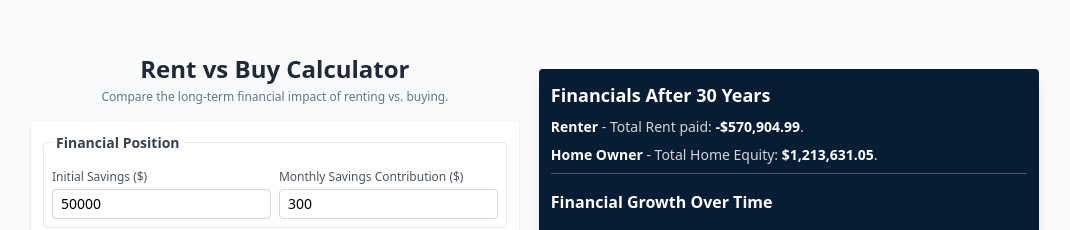
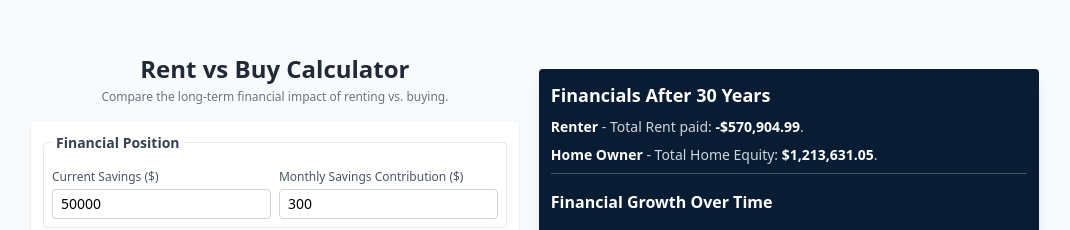
Before and after one commit to rhysheavensmith/rentVsBuyCalculator, a React (Vite) app: page / in a window 1280 px wide. Shown: the part 117-347 px from the top of the page, without its empty margins (105-1175 px from the left). Built offline with nearby package versions, Linux system fonts and the light colour scheme.

Commit message:
current savings

```diff
--- a/src/components/calculator/FinancialPosition.jsx
+++ b/src/components/calculator/FinancialPosition.jsx
@@ -8,7 +8,7 @@ const FinancialPosition = ({ inputs, handleChange }) => {
 				{/* Initial Savings */}
 				<div>
 					<label className='block text-xs text-gray-600'>
-						Initial Savings ($)
+						Current Savings ($)
 					</label>
 					<input
 						type='number'
```
